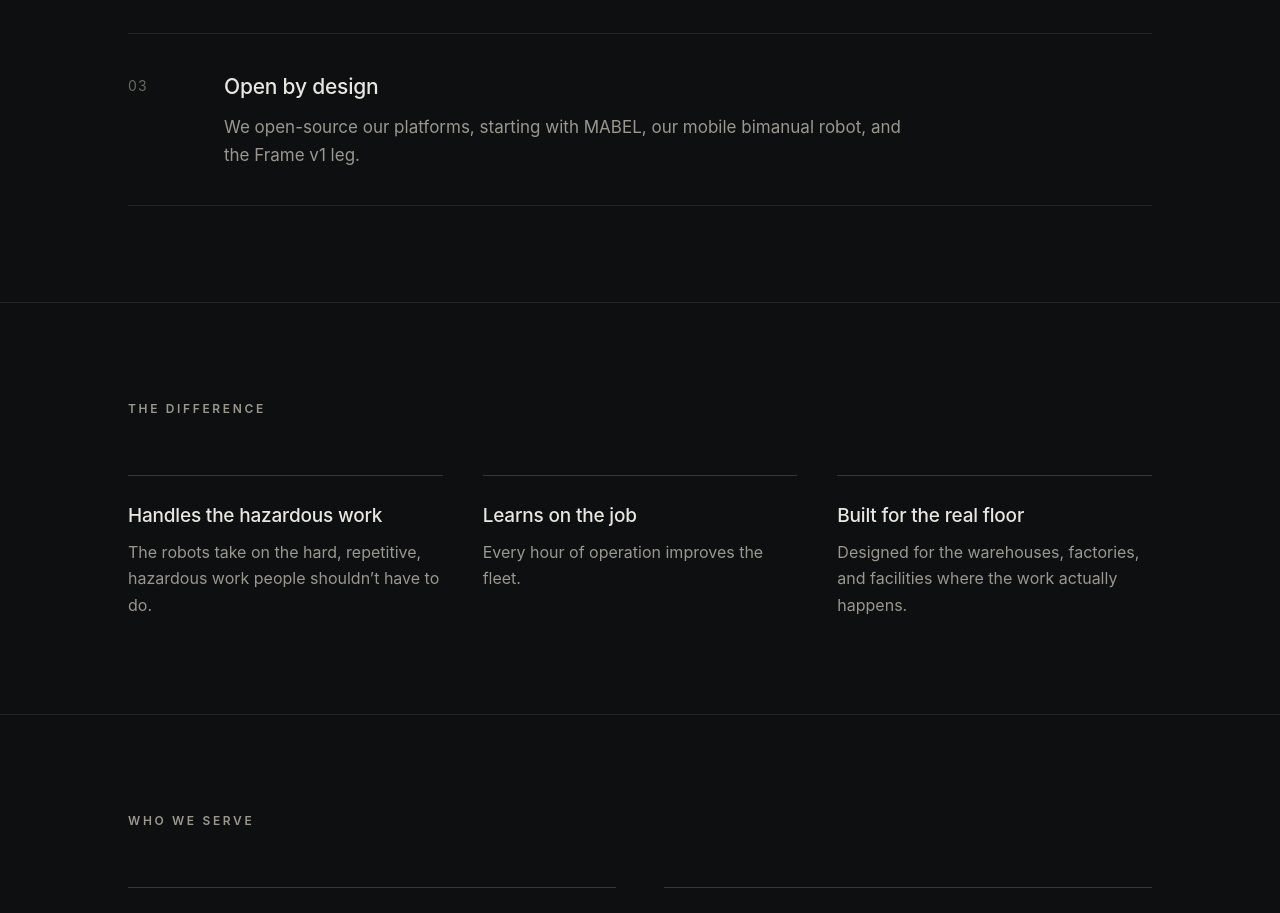
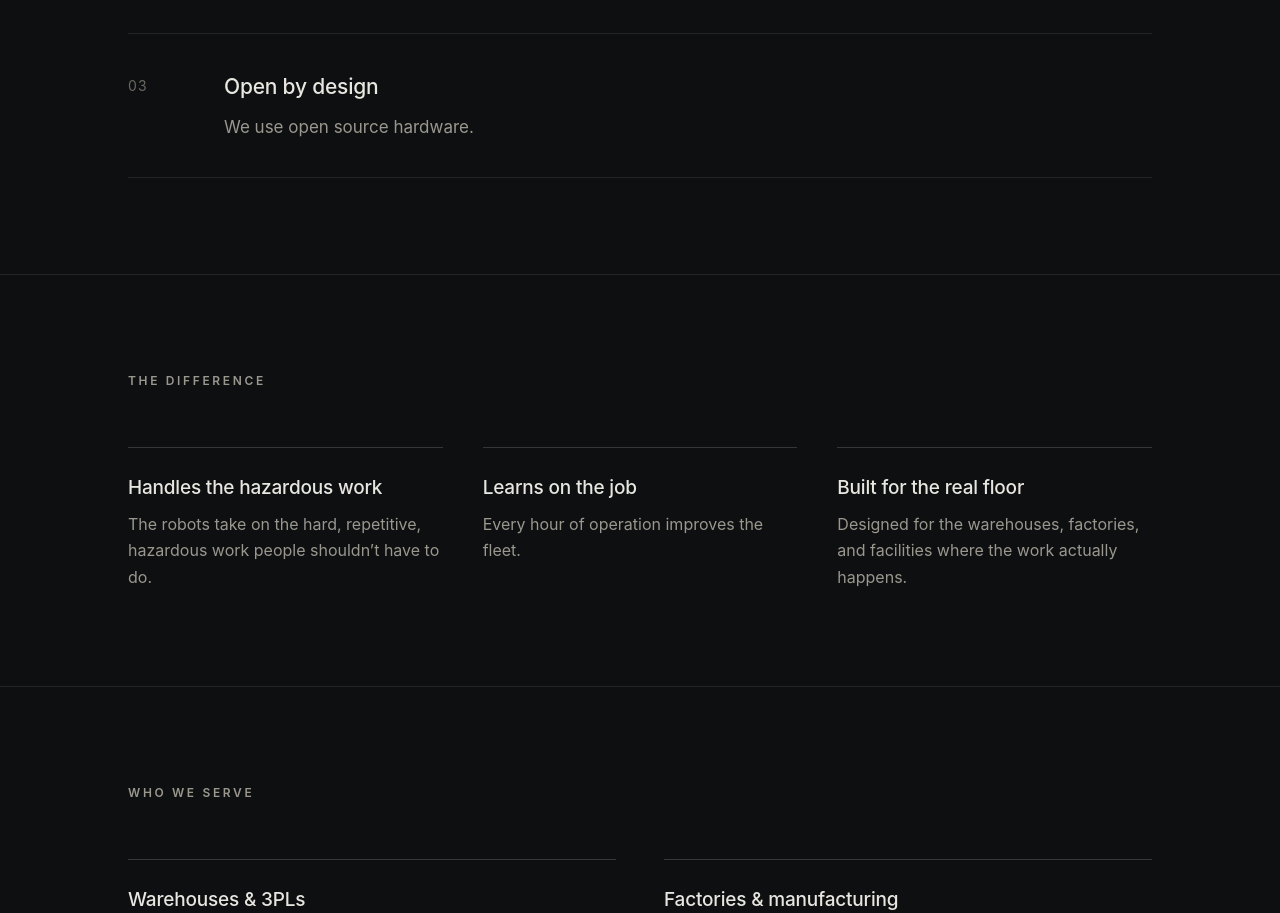
Before and after one commit to solomonkim-sunscreen/sunscreen-website, a plain HTML site: page index.html in a window 1280 px wide. Shown: the part 1322-2235 px from the top of the page. Drawn offline with Linux system fonts and the light colour scheme.

Commit message:
Say we use open source hardware

```diff
--- a/index.html
+++ b/index.html
@@ -167,7 +167,7 @@
           <div class="num">03</div>
           <div>
             <h3>Open by design</h3>
-            <p>We open-source our platforms, starting with MABEL, our mobile bimanual robot, and the Frame v1 leg.</p>
+            <p>We use open source hardware.</p>
           </div>
         </div>
       </div>
```
